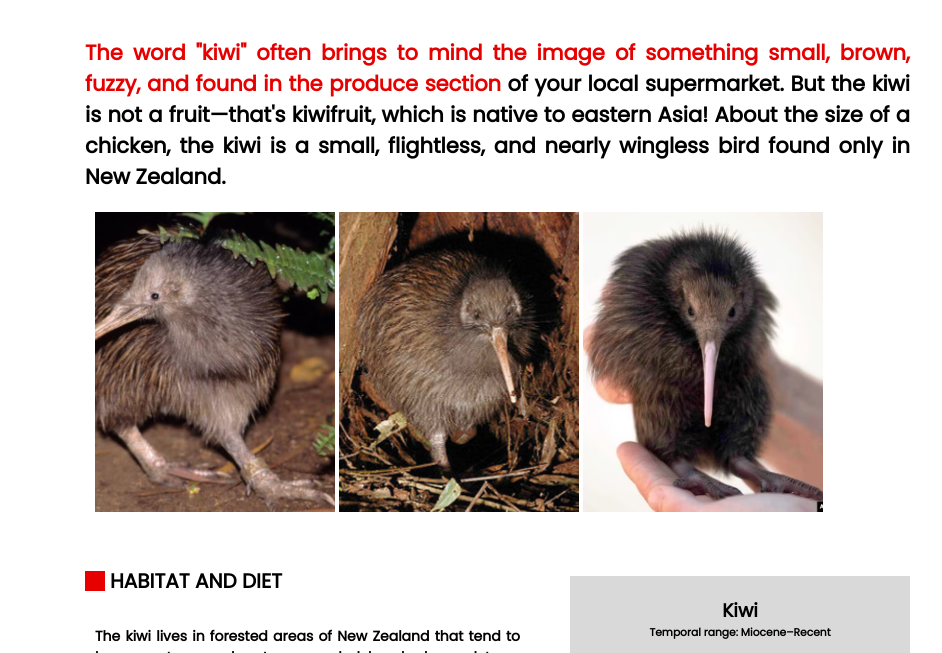
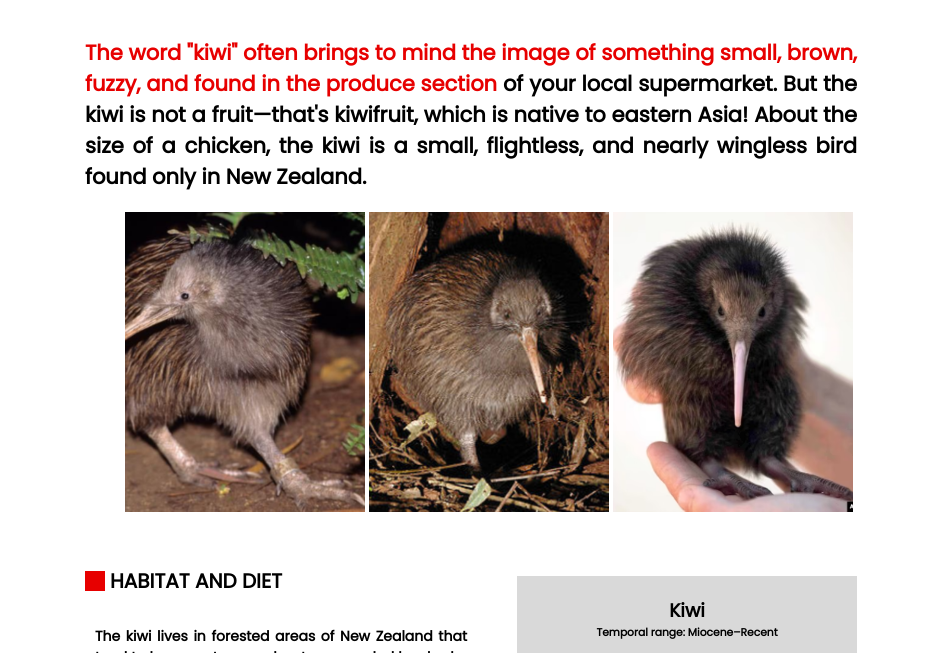
Before and after one commit to madu078/madu078.github.io, a plain HTML site: page index.html in a window 1280 px wide. Shown: the part 88-741 px from the top of the page, without its empty margins (5-947 px from the left). Drawn offline with Linux system fonts and the light colour scheme.

Commit message:
Update style.css

```diff
--- a/css/style.css
+++ b/css/style.css
@@ -36,7 +36,7 @@
     padding: 0;
     box-sizing: border-box;
     resize: vertical;
-    max-width: 1115px;
+    max-width: 1062px;
 }
 
 
@@ -67,7 +67,7 @@ span {
 }
 
 #img-kivi-1-3 {
-    margin-left: 100px;
+    margin-left: 130px;
     margin-right: 80px;
     align-items: center;
 }
```
